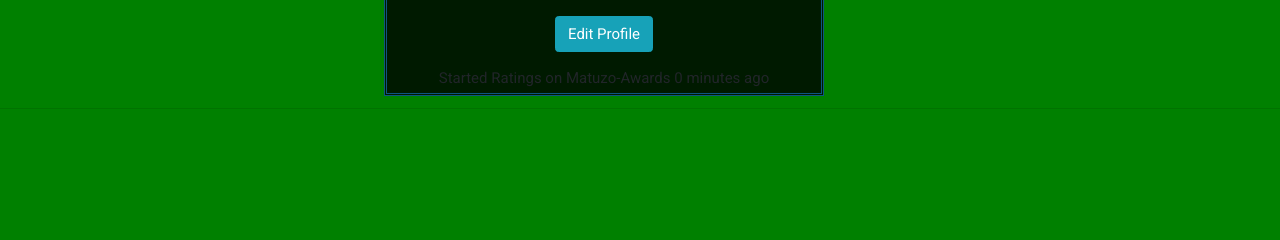
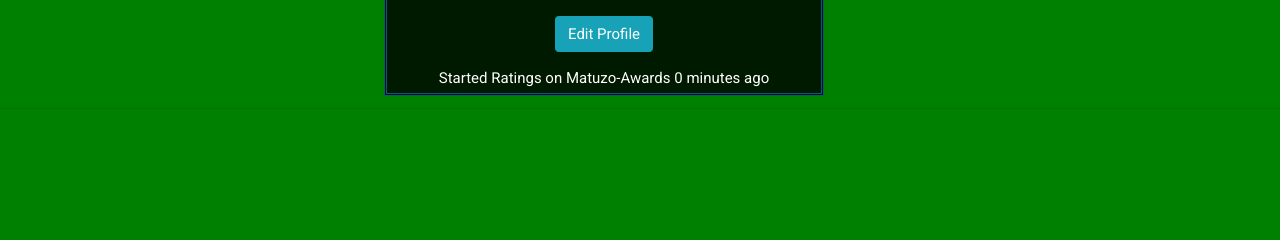
Before and after one commit to willyowi/Projo-awwards, a Django app: a page that uses aww/templates/registration/profile.html in a window 1280 px wide. Shown: the part 267-507 px from the top of the page. Run offline with Django 3.2, Linux system fonts and the light colour scheme; the visitor is signed in with stand-in values (Sample User, id 1); data comes from the database, SQL or seed files in the repository; data that the repository does not hold is empty; parts of the project's set-up code (start-up, migrations or seed data) failed here and were passed over; some libraries are stand-ins or nearby versions.

Commit message:
panel footer color changed

```diff
--- a/aww/templates/registration/profile.html
+++ b/aww/templates/registration/profile.html
@@ -73,7 +73,7 @@
 
             </div>
             <div class="panel-footer">
-                  <h5>
+                  <h5 style="color: white">
 
                   Started  Ratings on Matuzo-Awards   {{ profile_info.timestamp | timesince }} ago
 
```
